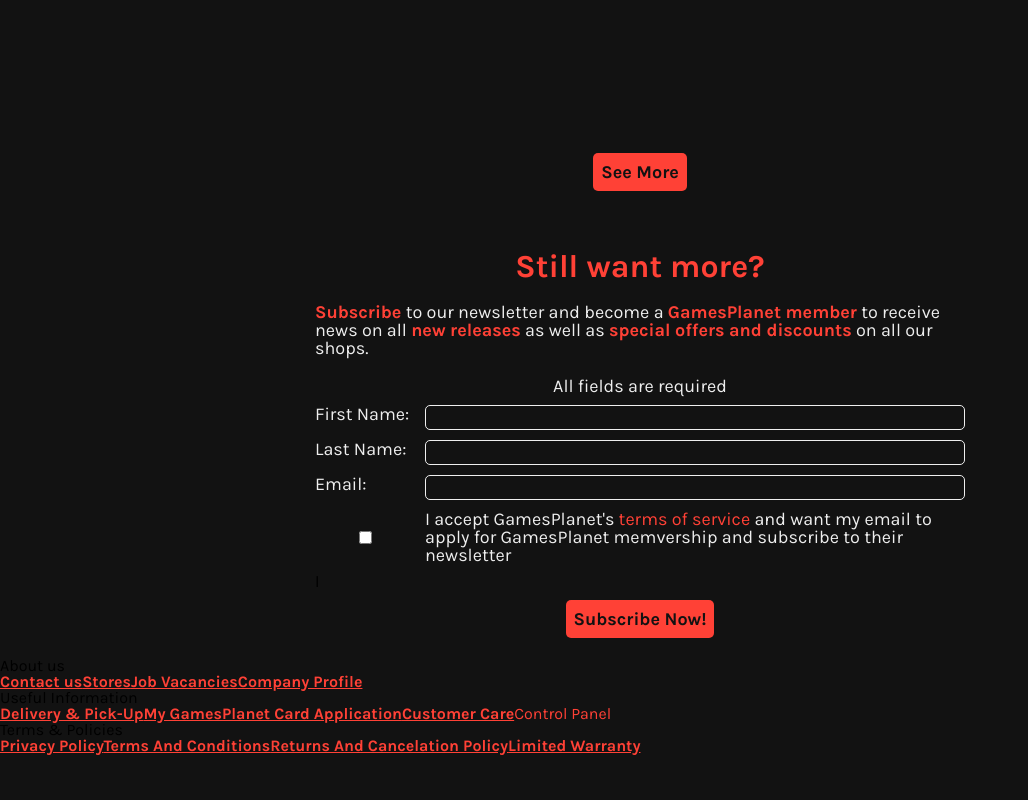
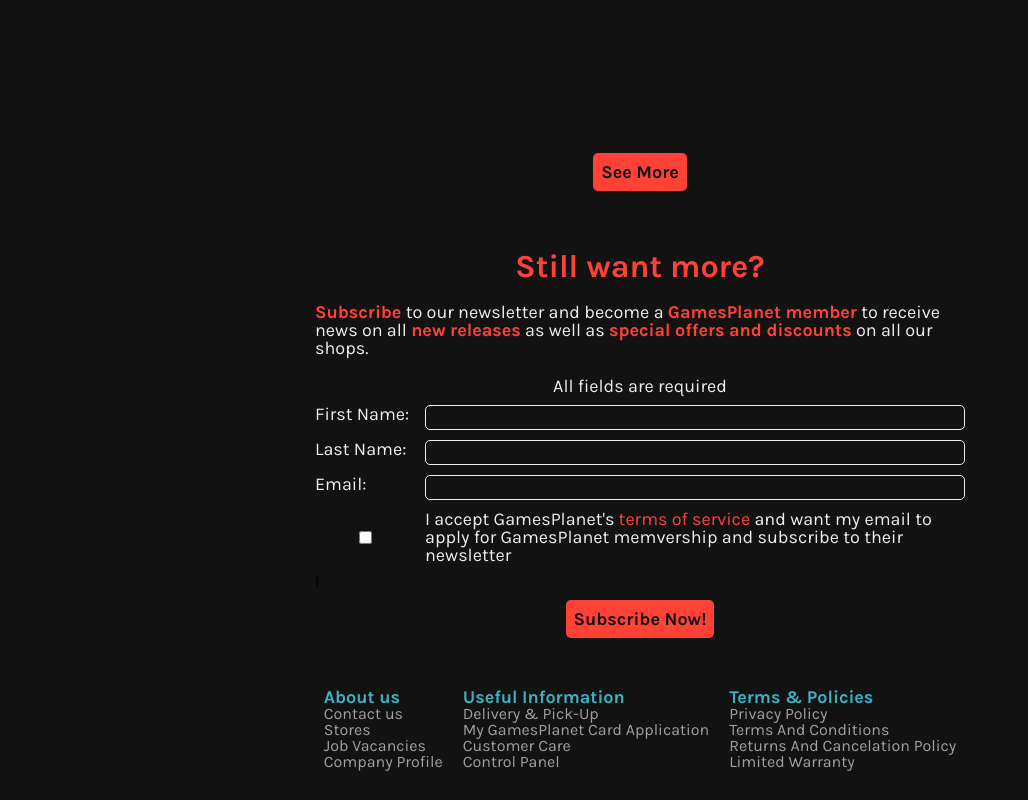
Before and after one commit to bofmar/game_store, a React (Vite) app in the folder client/: page / in a window 1280 px wide. Shown: the part 1201-2001 px from the top of the page, without its empty margins (0-1028 px from the left). Before the commit the page ends 1956 px from the top, so only its background shows below. Built offline with nearby package versions, Linux system fonts and the light colour scheme; no server answers.

Commit message:
Style footer

```diff
--- a/client/src/components/Footer.tsx
+++ b/client/src/components/Footer.tsx
@@ -3,7 +3,7 @@ import { NavLink } from "react-router-dom";
 export default function Footer() {
 	return (
 		<footer>
-			<div className="footer-Links">
+			<div className="footer-links">
 				<section className="footer-company-section">
 					<h3>About us</h3>
 					<NavLink to='/'>Contact us</NavLink>
--- a/client/src/styles/styles.css
+++ b/client/src/styles/styles.css
@@ -146,6 +146,42 @@ nav {
 /* * * * * * * *
 	3.FOOTER
 * * * * * * * */
+
+footer {
+	display: flex;
+	justify-content: center;
+	padding: 30px 0;
+}
+
+.footer-links {
+	display: flex;
+	gap: 20px;
+}
+
+.footer-links > * {
+	display: flex;
+	flex-direction: column;
+}
+
+footer h3 {
+	color:var(--tetriary-color);
+	font-size: var(--normal-text-size);
+	font-weight: bold;
+}
+
+.footer-links a {
+	color: #a0a0a0;
+}
+
+.footer-links a:hover,
+.footer-links a:focus {
+	color: var(--tetriary-color);
+}
+
+.footer-links .active {
+	font-weight: normal;
+	text-decoration: none;
+}
 
 /* * * * * * * *
 	4.HOME
```
